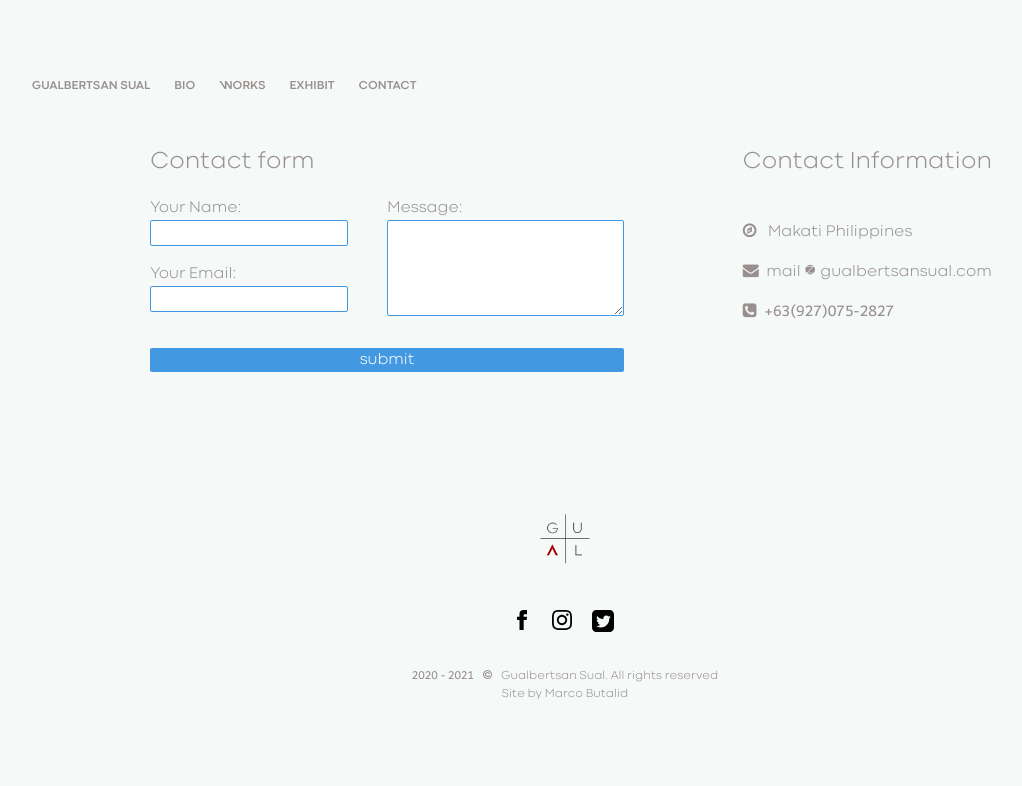
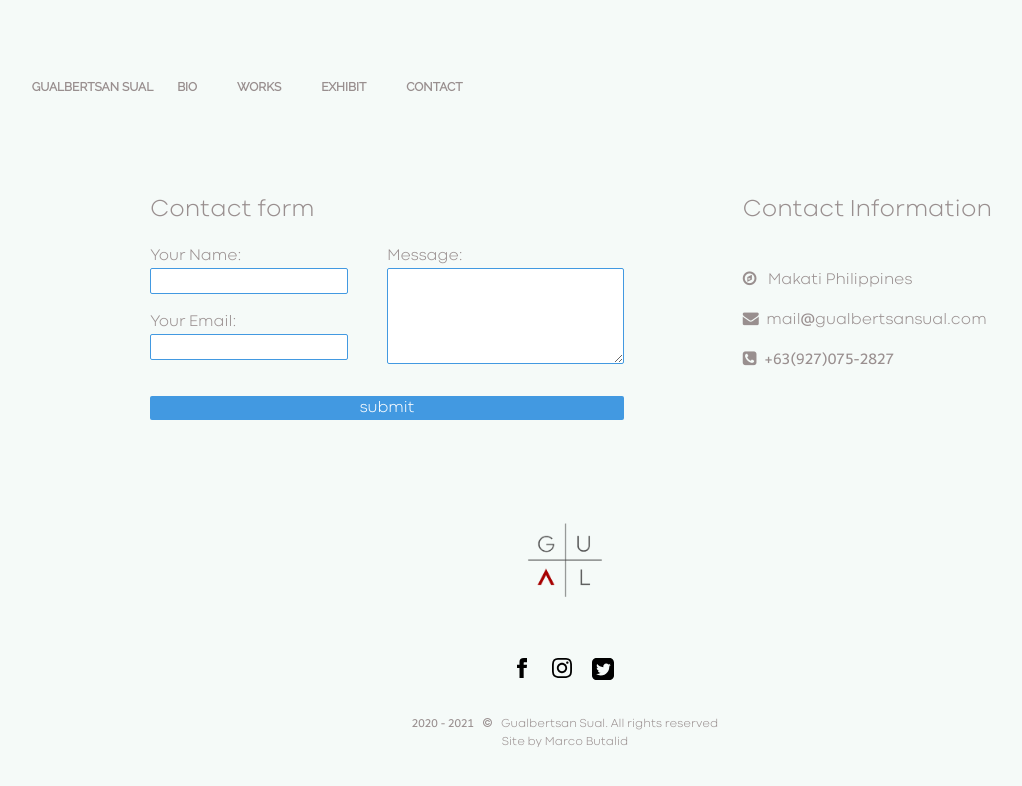
Before and after one commit to skull-works/photographyPorfolio, a React (Create React App) app: page /contact in a window 1280 px wide. Shown: the top 786 px of the page, without its empty margins (75-1097 px from the left). Built offline with nearby package versions, Linux system fonts and the light colour scheme.

Commit message:
feat(SP-12): refactored navbar responsiveness, modified few fonts, and modified home page alignment

```diff
--- a/src/layout/navbar/navbar.js
+++ b/src/layout/navbar/navbar.js
@@ -7,14 +7,14 @@ import logo from '../../images/LOGO2.png';
 
 
 const RegularNavbar = ({ showGual }) => {
-    const links = 'ml-2 pr-4 hover:text-green-300';
+    const links = 'ml-2 pr-8 hover:text-green-300 font-bold';
 
     return (
-        <nav className='w-10/12 h-full mx-auto relative text-xss xs:text-xs customAlbertColor200 customFont-codec-bold z-20'>
+        <nav className='w-10/12 h-full mx-auto relative text-xss xs:text-xs customAlbertColor200 font-Raleway z-20'>
             <ul className='flex flex-row absolute bottom-0'>
                 { showGual ?
                     <Link to='/'>
-                        <li className='pr-4 hover:text-green-300'>
+                        <li className='pr-4 hover:text-green-300 font-bold'>
                             GUALBERTSAN SUAL
                         </li>
                     </Link>
@@ -52,13 +52,13 @@ const RegularNavbar = ({ showGual }) => {
 
 const HomeNavbar = () => {
 
-    const links = 'ml-2 sm:pr-4 md:px-4 lg:px-8 xl:px-10vh float-right customFont-codec-bold customAlbertColor200 hover:text-green-300';
-    const lastLink = 'ml-2 md:pl-4 lg:pl-8 xl:pl-12 float-right customFont-codec-bold customAlbertColor200 hover:text-green-300';
+    const links = 'ml-2 sm:pr-4 md:px-4 lg:px-8 xl:px-10vh float-right font-Raleway font-bold customAlbertColor200 hover:text-green-300';
+    const lastLink = 'ml-2 md:pl-4 lg:pl-8 xl:pl-12 float-right font-Raleway font-bold customAlbertColor200 hover:text-green-300';
 
     return (
         <nav className='w-10/12 h-full mx-auto flex flex-row relative text-xss xs:text-xs z-20 customAlbertColor200'>
             <div className='w-7/12 h-35vh xs:h-full flex flex-wrap justify-center items-center sm:hidden'>
-                <div className='w-6/12 xs:w-8/12 mt-14vh xs:mt-6'>
+                <div className='w-10/12 xs:w-8/12 mt-10vh xs:mt-12 sm:mt-14vh'>
                     <img className="object-contain" src={logo} alt="logo" />
                 </div>
             </div>
--- a/src/pages/contact/contact.js
+++ b/src/pages/contact/contact.js
@@ -10,24 +10,24 @@ import Logo from '../../images/LOGO2.png';
 
 const ContactInputFormDesktop = () => {
     return (
-        <div className="w-10/12 md:w-6/12 lg:w-8/12 h-full mx-auto lg:mt-12 lg:flex flex-col customAlbertColor200 customFont-codec-light">
+        <div className="w-10/12 md:w-6/12 lg:w-8/12 h-full mx-auto lg:mt-24 lg:flex flex-col customAlbertColor200 customFont-codec-light">
             <h1 className="text-lg md:text-2xl ">Contact form</h1>
             <div className="flex flex-row mt-4 ">
                 <div className='w-6/12'>
                     <div>
                         <label>Your Name: <br />
-                            <input className="w-full lg:w-10/12 rounded-sm border border-blue-500 focus:outline-none" type="text" name="name" />
+                            <input className="w-full lg:w-10/12 rounded-sm border border-blue-500 focus:outline-none customFont-dubai" type="text" name="name" />
                         </label>
                     </div>
                     <div className="mt-4">
                         <label>Your Email: <br />
-                            <input className="w-full lg:w-10/12 rounded-sm border border-blue-500 focus:outline-none" type="text" name="email" />
+                            <input className="w-full lg:w-10/12 rounded-sm border border-blue-500 focus:outline-none customFont-dubai" type="text" name="email" />
                         </label>
                     </div>
                 </div>
                 <div className='w-6/12'>
                     <label>Message: <br />
-                        <textarea className="w-full h-24 rounded-sm border border-blue-500 focus:outline-none" type="text" name="message" />
+                        <textarea className="w-full h-24 rounded-sm border border-blue-500 focus:outline-none customFont-dubai" type="text" name="message" />
                     </label>
                 </div>
             </div>
@@ -95,17 +95,17 @@ const Contact = () => {
                         }
                     </div>
                 </form>
-                <div className="mt-8 lg:mt-12 lg:w-4/12 customAlbertColor200 customFont-codec-light">
+                <div className="mt-8 lg:mt-24 lg:w-4/12 customAlbertColor200 customFont-codec-light">
                     <div className="flex flex-col w-10/12 md:w-5/12 lg:w-10/12 h-full mx-auto lg:m-0">
                         <h1 className="text-lg md:text-xl lg:text-2xl">Contact Information</h1>
                         <div className="text-md md:text-lg lg:text-base mt-2 lg:mt-6 xl:mt-10"><i className="fa fa fa-compass pr-2" aria-hidden="true"></i> Makati Philippines</div>
-                        <div className="text-md md:text-lg lg:text-base mt-4"><i className="fa fa fa-envelope  pr-1" aria-hidden="true"></i> mail@gualbertsansual.com</div>
+                        <div className="text-md md:text-lg lg:text-base mt-4"><i className="fa fa fa-envelope  pr-1" aria-hidden="true"></i> mail<span className="customFont-dubai">@</span>gualbertsansual.com</div>
                         <div className="text-md md:text-lg lg:text-base customFont-dubai mt-4"><i className="fa fa-phone-square pr-1" aria-hidden="true"></i> +63(927)075-2827</div>
                     </div>
                 </div>
             </main>
             <footer className="lg:h-38vh">
-                <div className="w-32 lg:w-24 pt-10 sm:pt-20 lg:pt-0 mx-auto">
+                <div className="w-32 lg:w-18vh pt-10 sm:pt-20 lg:pt-0 mx-auto">
                         <img className="object-contain" src={Logo} alt="logo2" />
                 </div>
                 <div className="pt-10 pb-10 lg:pt-4 lg:pb-0 flex flex-col">
--- a/src/pages/home/home.js
+++ b/src/pages/home/home.js
@@ -9,8 +9,10 @@ import './style.css';
 const AlbertNameDesktop = () => {
 
     return (
-        <div className='hidden sm:block w-full xs:h-full xs:py-27vh lg:py-32'>
-            <p className='albertName customAlbertColor200 customFont-codec-light'>gualbertsan <span className='customAlbertColor300'>sual</span></p>
+        <div className='hidden w-full xs:h-full sm:pt-40 lg:pt-25vh sm:flex flex-wrap'>
+            <div>
+                <p className='albertName customAlbertColor200 customFont-codec-light'>gualbertsan <span className='customAlbertColor300'>sual</span></p>
+            </div>
             <div className='h-full mt-2'>
                 <ul className='invisible sm:visible text-xs lg:text-sm customAlbertColor200 leading-6'>
                     <li>
@@ -48,7 +50,7 @@ const Home = () => {
     };
 
     return(
-        <div className='customAlbertColor100'>
+        <div className='customAlbertColor100 h-100vh'>
             <title>Gualbertsan Sual</title>
             <header className='h-35vh sm:h-20vh'>
                 <Navbar showGual={false} isRegNav={false} />
@@ -58,7 +60,7 @@ const Home = () => {
                     <AlbertNameDesktop />
                     <AlbertNameMobile />
                     <div className='invisible sm:visible sm:w-6/12 xs:h-full flex flex-wrap justify-center items-center'>
-                        <div className='w-3/12 xs:w-3/6'>
+                        <div className='w-3/12 xs:w-3/6 sm:w-full md:w-10/12 lg:w-3/6'>
                             <img className="object-contain" src={logo} alt="logo" />
                         </div>
                     </div>
--- a/src/pages/home/style.css
+++ b/src/pages/home/style.css
@@ -11,7 +11,37 @@
 
 @media only screen and (min-width: 1024px) {
     .albertName {
-        font-size: 2.5rem;
+        font-size: 2.1rem;
+        letter-spacing: 1.5rem;
+   }
+}
+
+@media only screen and (min-width: 1100px) {
+    .albertName {
+        font-size: 1.7rem;
+        letter-spacing: 1.5rem;
+   }
+}
+
+
+@media only screen and (min-width: 1300px) {
+    .albertName {
+        font-size: 2.7vw;
+        letter-spacing: 1.5rem;
+   }
+}
+
+
+@media only screen and (min-width: 1500px) {
+    .albertName {
+        font-size: 50px;
+        letter-spacing: 1.5rem;
+   }
+}
+
+@media only screen and (min-width: 1630px) {
+    .albertName {
+        font-size: 60px;
         letter-spacing: 1.5rem;
    }
 }
```
